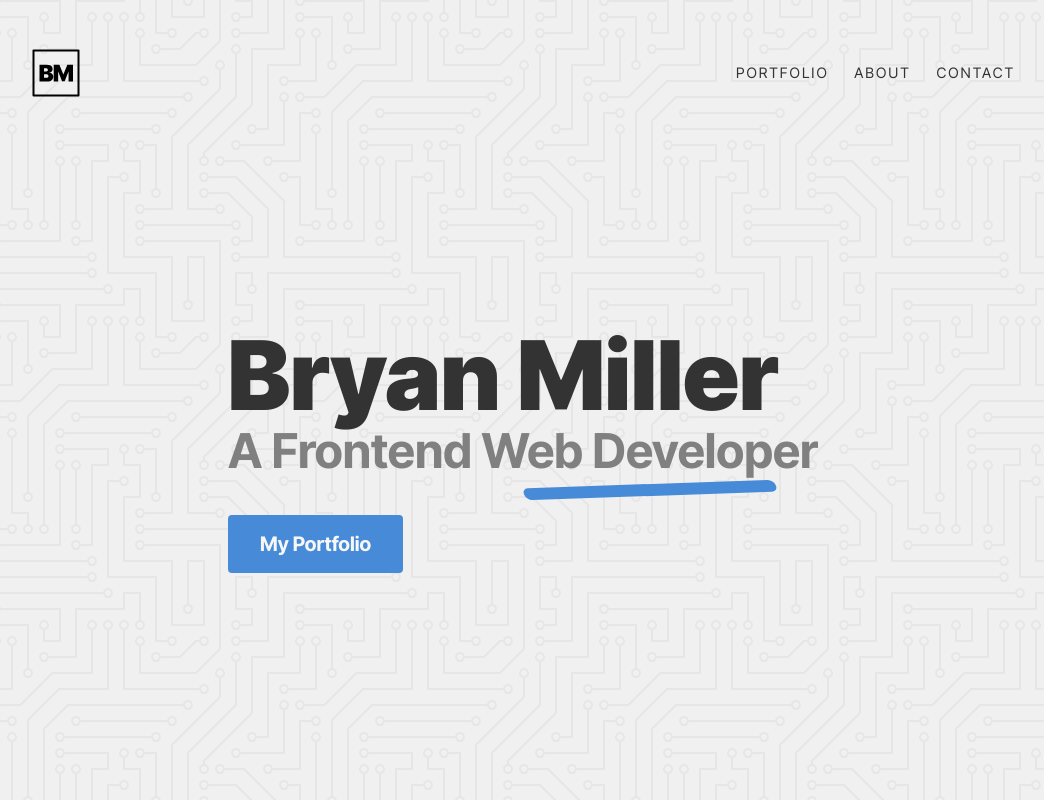
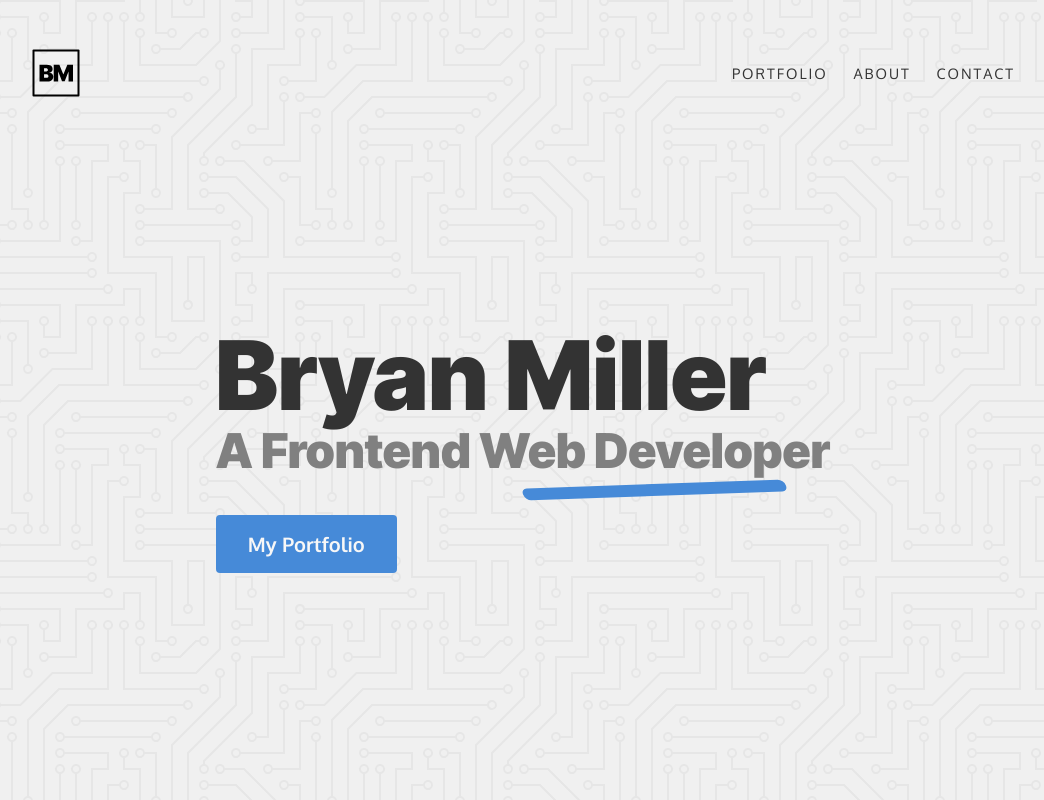
Before and after one commit to bmilcs/bmilcs.github.io, a React (Vite) app: page / in a window 1280 px wide. Shown: the top 800 px of the page, without its empty margins (117-1161 px from the left). Built offline with nearby package versions, Linux system fonts and the light colour scheme.

Commit message:
Add css custom properties: colors, box-shadows, transition & change font

```diff
--- a/src/index.scss
+++ b/src/index.scss
@@ -1,15 +1,16 @@
-@import url('https://fonts.googleapis.com/css2?family=Inter+Tight:wght@300;400;700;900&display=swap');
+@import url('https://fonts.googleapis.com/css2?family=Inter+Tight:wght@400;900&family=Oxygen:wght@300;400;700&display=swap');
 
 :root {
   // text
   --ff-accent: 'Inter Tight', sans-serif;
-  --ff-main: var(--ff-accent);
+  --ff-main: 'Oxygen', sans-serif;
   --fw-xbold: 900;
   --fw-bold: 700;
   --fw-normal: 400;
   --fw-thin: 300;
 
   // color
+  --clr-neutral-900-t: hsla(0, 0%, 5%, 0.15);
   --clr-neutral-900: hsla(0, 0%, 5%, 1);
   --clr-neutral-800: hsla(0, 0%, 20%, 1);
   --clr-neutral-700: hsla(0, 0%, 30%, 1);
@@ -19,17 +20,21 @@
   --clr-neutral-300: hsla(0, 0%, 88%, 1);
   --clr-neutral-200: hsla(0, 0%, 93%, 1);
   --clr-neutral-100: hsla(0, 0%, 97%, 1);
-
   --clr-primary-100: hsl(212, 65%, 56%, 1);
   --clr-primary-200: hsl(212, 65%, 66%, 1);
-  --clr-accent-100: hsl(83, 89%, 41%);
+  --clr-accent-100: hsl(56, 91%, 47%);
 
-  --box-shadow-900: 5px 5px 5px 5px var(--clr-neutral-100);
+  --clr-portfolio-bg: var(--clr-neutral-900);
+
+  --box-shadow-100: 0px 3px 8px var(--clr-neutral-900-t);
+  --box-shadow-900: 0px 18px 32px var(--clr-neutral-900);
 
   --border-radius-100: 4px;
   --border-radius-200: 8px;
   --border-radius-300: 12px;
   --border-radius-400: 16px;
+
+  --transition-short: 0.25s;
 }
 
 h1,
@@ -61,7 +66,7 @@ h1 {
 }
 
 body {
-  font-family: var(--ff-accent);
+  font-family: var(--ff-main);
   background: var(--clr-neutral-200);
   color: var(--clr-neutral-900);
 
```
